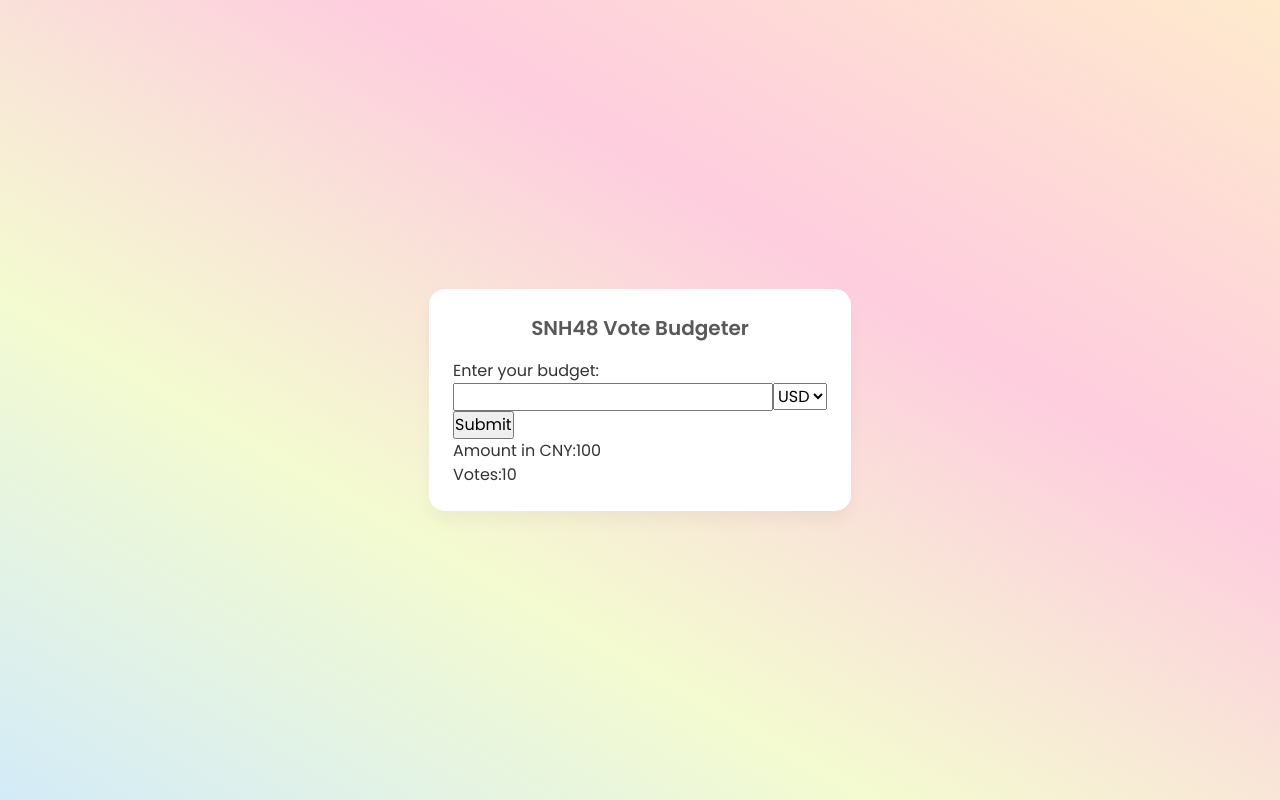
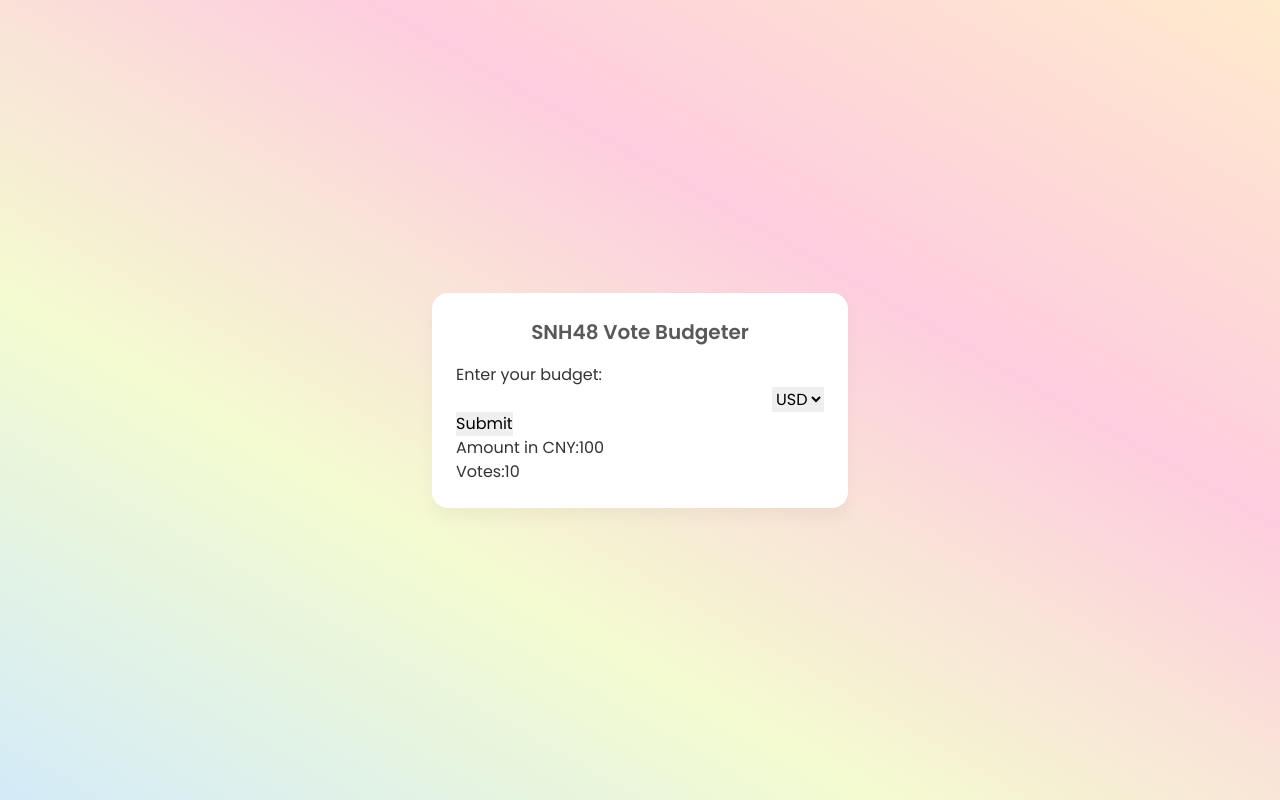
Before and after one commit to sheronimo/react-snh48g-budgeter-app, a React (Create React App) app: page / in a window 1280 px wide. Built offline with nearby package versions, Linux system fonts and the light colour scheme.

Commit message:
inputs reset

```diff
--- a/src/index.css
+++ b/src/index.css
@@ -13,6 +13,12 @@
 
 ul {
 	list-style: none;
+}
+
+input,
+button,
+select {
+	border: 0;
 }
 
 body {
```
